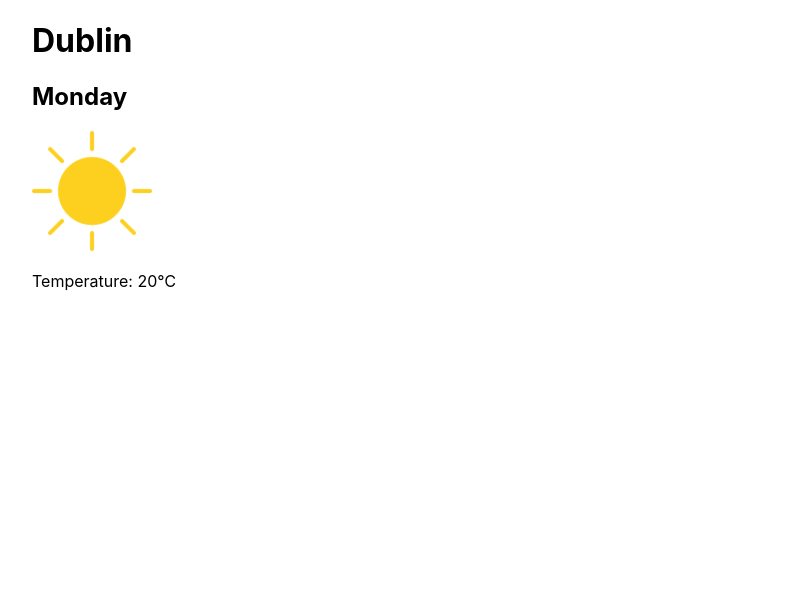
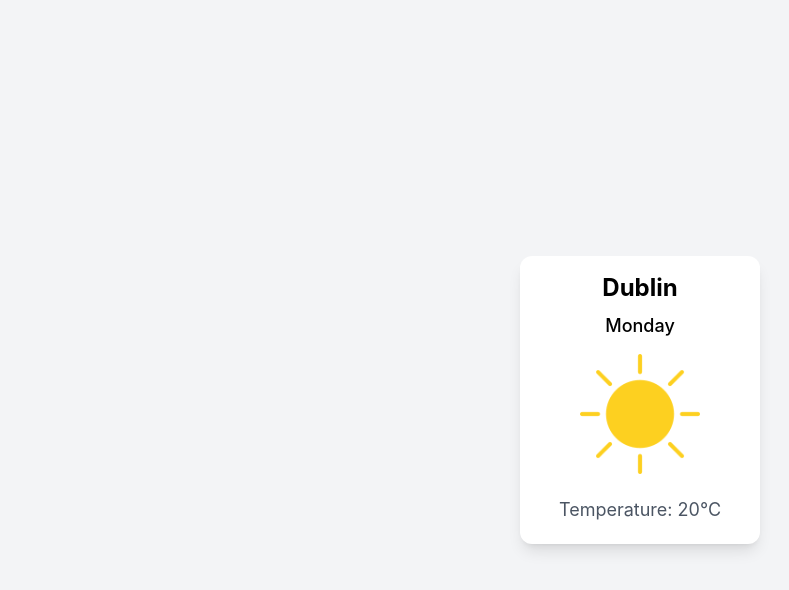
Before and after one commit to KarloDeGuzman/weatherio, a Next.js app: page / in a window 1280 px wide. Shown: the top 590 px of the page, without its empty margins (0-789 px from the left). Built offline with nearby package versions, Linux system fonts and the light colour scheme.

Commit message:
added tailwind and updated components

```diff
--- a/components/Card.js
+++ b/components/Card.js
@@ -1,13 +1,15 @@
 import WeatherImage from './WeatherImage';
 function Card({ weatherData }) {
-  const { day, temperature } = weatherData;
+  const { location, day, temperature } = weatherData;
 
   return (
-    <div>
-      <h1>Dublin</h1>
-      <h2>{day}</h2>
+    <div className="w-60 h-72 p-2 bg-white rounded-xl transform transition-all hover:-translate-y-2 duration-300 shadow-lg hover:shadow-2xl">
+      <h1 className="font-bold text-2xl my-2 text-center">{location}</h1>
+      <h2 className="text-lg font-medium text-center mb-3.5">{day}</h2>
       <WeatherImage weatherStatus={day} />
-      <p>Temperature: {temperature}&#8451;</p>
+      <p className="text-lg text-gray-600 mt-4 text-center">
+        Temperature: {temperature}&#8451;
+      </p>
     </div>
   );
 }
--- a/components/WeatherImage.js
+++ b/components/WeatherImage.js
@@ -3,87 +3,146 @@ import Image from 'next/image';
 export default function WeatherImage({ weatherStatus }) {
   const height = 120;
   const width = 120;
+  let weatherTypeSource = '';
+
   switch (weatherStatus) {
     case 'CloudySunny':
-      return (
-        <Image
-          src="/images/cloudy.png"
-          height={height}
-          width={width}
-          alt={weatherStatus}
-        />
-      );
+      weatherTypeSource = '/images/cloudy.png';
+      break;
     case 'Cloudy':
-      return (
-        <Image
-          src="/images/cloud.png"
-          height={height}
-          width={width}
-          alt={weatherStatus}
-        />
-      );
+      weatherTypeSource = '/images/cloud.png';
+      break;
     case 'Fog':
-      return (
-        <Image
-          src="/images/fog.png"
-          height={height}
-          width={width}
-          alt={weatherStatus}
-        />
-      );
+      weatherTypeSource = '/images/fog.png';
+      break;
     case 'Drizzle':
-      return (
-        <Image
-          src="/images/drizzle.png"
-          height={height}
-          width={width}
-          alt={weatherStatus}
-        />
-      );
+      weatherTypeSource = '/images/drizzle.png';
+      break;
     case 'Raining':
-      return (
-        <Image
-          src="/images/rainy.png"
-          height={height}
-          width={width}
-          alt={weatherStatus}
-        />
-      );
+      weatherTypeSource = '/images/rainy.png';
+      break;
     case 'Sunny':
-      return (
-        <Image
-          src="/images/sun.png"
-          height={height}
-          width={width}
-          alt={weatherStatus}
-        />
-      );
+      weatherTypeSource = '/images/sun.png';
+      break;
     case 'Windy':
-      return (
-        <Image
-          src="/images/windy.png"
-          height={height}
-          width={width}
-          alt={weatherStatus}
-        />
-      );
+      weatherTypeSource = '/images/windy.png';
+      break;
     case 'Night':
-      return (
-        <Image
-          src="/images/night.png"
-          height={height}
-          width={width}
-          alt={weatherStatus}
-        />
-      );
+      weatherTypeSource = '/images/night.png';
+      break;
     default:
-      return (
-        <Image
-          src="/images/sun.png"
-          height={height}
-          width={width}
-          alt={weatherStatus}
-        />
-      );
+      weatherTypeSource = '/images/sun.png';
+      break;
   }
+
+  return (
+    <div className="text-center">
+      <Image
+        src={weatherTypeSource}
+        height={height}
+        width={width}
+        alt={weatherStatus}
+        objectFit="cover"
+      />
+    </div>
+  );
+
+  // switch (weatherStatus) {
+  //   case 'CloudySunny':
+  //     return (
+  //       <div className="w-full overflow-hidden relative">
+  //         <Image
+  //           src="/images/cloudy.png"
+  //           height={height}
+  //           width={width}
+  //           alt={weatherStatus}
+  //           objectFit="cover"
+  //           className={classNames}
+  //         />
+  //       </div>
+  //     );
+  //   case 'Cloudy':
+  //     return (
+  //       <div>
+
+  //       </div>
+  //       <Image
+  //         src="/images/cloud.png"
+  //         height={height}
+  //         width={width}
+  //         alt={weatherStatus}
+  //         className={classNames}
+  //       />
+  //     );
+  //   case 'Fog':
+  //     return (
+  //       <Image
+  //         src="/images/fog.png"
+  //         height={height}
+  //         width={width}
+  //         alt={weatherStatus}
+  //         className={classNames}
+  //       />
+  //     );
+  //   case 'Drizzle':
+  //     return (
+  //       <Image
+  //         src="/images/drizzle.png"
+  //         height={height}
+  //         width={width}
+  //         alt={weatherStatus}
+  //         className={classNames}
+  //       />
+  //     );
+  //   case 'Raining':
+  //     return (
+  //       <Image
+  //         src="/images/rainy.png"
+  //         height={height}
+  //         width={width}
+  //         alt={weatherStatus}
+  //         className={classNames}
+  //       />
+  //     );
+  //   case 'Sunny':
+  //     return (
+  //       <Image
+  //         src="/images/sun.png"
+  //         height={height}
+  //         width={width}
+  //         alt={weatherStatus}
+  //         className={classNames}
+  //       />
+  //     );
+  //   case 'Windy':
+  //     return (
+  //       <Image
+  //         src="/images/windy.png"
+  //         height={height}
+  //         width={width}
+  //         alt={weatherStatus}
+  //         className={classNames}
+  //       />
+  //     );
+  //   case 'Night':
+  //     return (
+  //       <Image
+  //         src="/images/night.png"
+  //         height={height}
+  //         width={width}
+  //         alt={weatherStatus}
+  //         className={classNames}
+  //       />
+  //     );
+  //   default:
+  //     return (
+  //       <Image
+  //         src="/images/sun.png"
+  //         height={height}
+  //         width={width}
+  //         alt={weatherStatus}
+  //         className={classNames}
+  //       />
+  //     );
+  // }
 }
--- a/data/example-data.js
+++ b/data/example-data.js
@@ -3,4 +3,5 @@ export const WeatherData = {
   temperature: 20,
   description: 'sunny',
   main: 'sunny',
+  location: 'Dublin',
 };
--- a/package.json
+++ b/package.json
@@ -13,7 +13,10 @@
     "react-dom": "17.0.2"
   },
   "devDependencies": {
+    "autoprefixer": "^10.4.2",
     "eslint": "8.8.0",
-    "eslint-config-next": "12.0.10"
+    "eslint-config-next": "12.0.10",
+    "postcss": "^8.4.6",
+    "tailwindcss": "^3.0.22"
   }
 }
--- a/pages/index.js
+++ b/pages/index.js
@@ -14,7 +14,9 @@ export default function Home({ exampleWeatherData }) {
         <link rel="icon" href="/favicon.ico" />
       </Head>
 
-      <Card weatherData={exampleWeatherData}></Card>
+      <div className="bg-gray-100 w-full min-h-screen flex-wrap flex justify-center items-center">
+        <Card weatherData={exampleWeatherData}></Card>
+      </div>
     </div>
   );
 }
--- /dev/null
+++ b/postcss.config.js
@@ -0,0 +1,6 @@
+module.exports = {
+  plugins: {
+    tailwindcss: {},
+    autoprefixer: {},
+  },
+}
--- a/styles/Home.module.css
+++ b/styles/Home.module.css
@@ -1,5 +1,5 @@
 .container {
-  padding: 0 2rem;
+  padding: 0;
 }
 
 .main {
--- a/styles/globals.css
+++ b/styles/globals.css
@@ -1,3 +1,7 @@
+@tailwind base;
+@tailwind components;
+@tailwind utilities;
+
 html,
 body {
   padding: 0;
--- /dev/null
+++ b/tailwind.config.js
@@ -0,0 +1,10 @@
+module.exports = {
+  content: [
+    './pages/**/*.{js,ts,jsx,tsx}',
+    './components/**/*.{js,ts,jsx,tsx}',
+  ],
+  theme: {
+    extend: {},
+  },
+  plugins: [],
+};
```
Also changed, not shown: 1 other file (tests, documents, lock files or other folders).
